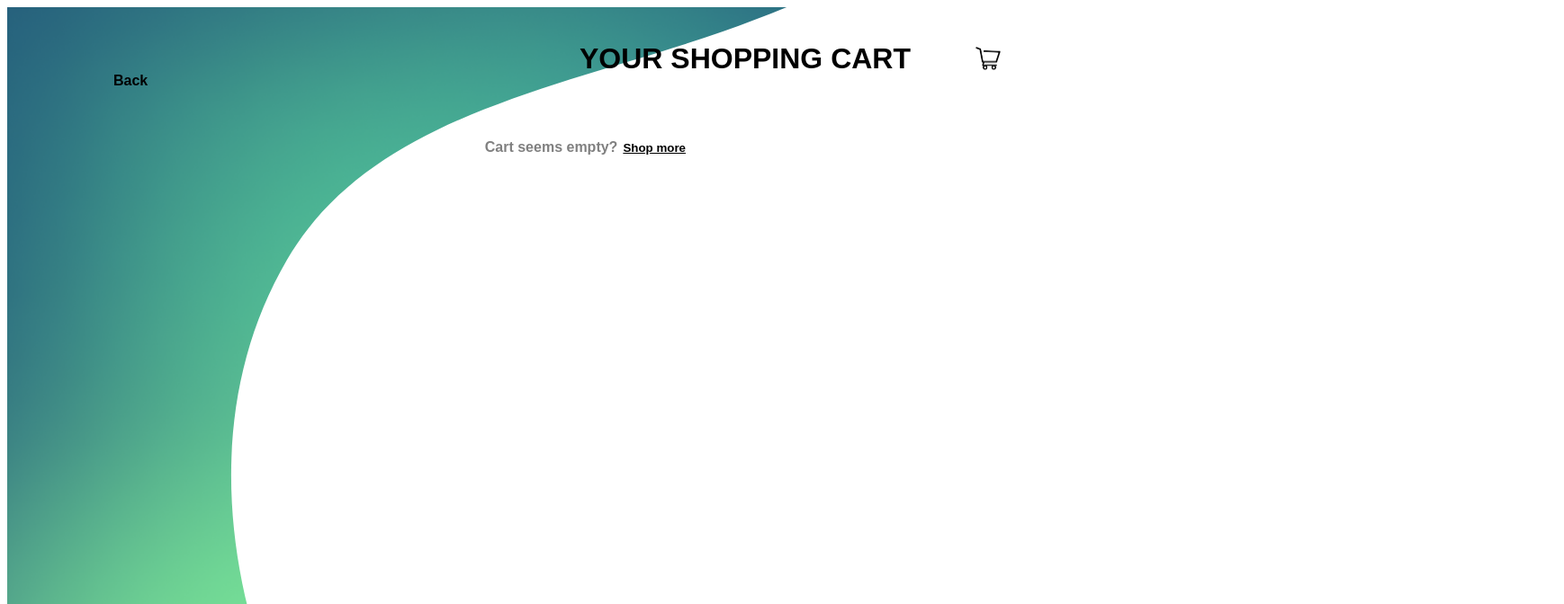
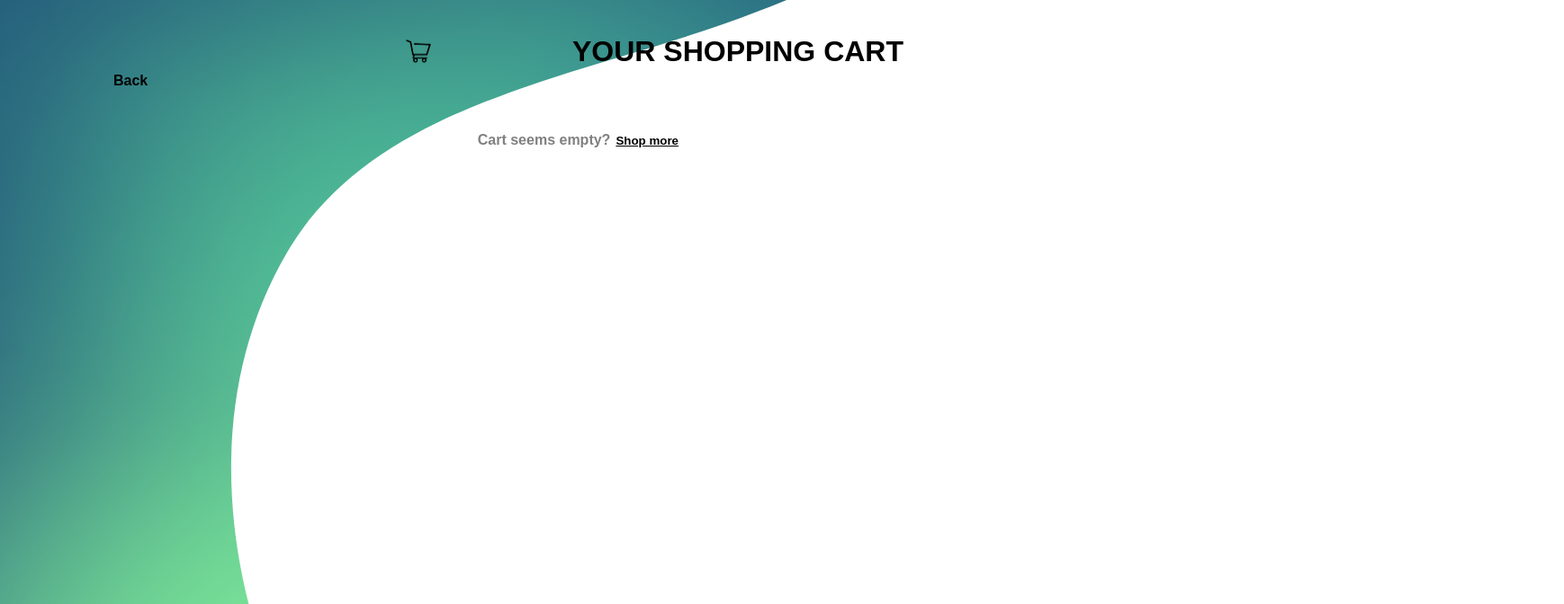
Before and after one commit to advanced-computer-lab-2023/Agile-Star-Squad-Pharmacy, a React (Create React App) app in the folder frontend/: page /patient/pages/Cart in a window 1280 px wide. Shown: the top 672 px of the page at 90% size, 1738 px wide, since content can reach past the window. Built offline with nearby package versions, Linux system fonts and the light colour scheme.

Commit message:
fix: some overflows

```diff
--- /dev/null
+++ b/frontend/src/App.css
@@ -0,0 +1,3 @@
+body {
+    margin: 0;
+}
--- a/frontend/src/App.js
+++ b/frontend/src/App.js
@@ -10,6 +10,7 @@ import AdminHome from './admin/Home/AdminHome';
 import ManageUsersPage from './admin/ManageUsers/ManageUsersPage';
 import CartPage from './patient/pages/cart/CartPage';
 import { CartContextProvider } from './patient/pages/cart/Cart';
+import "./App.css";
 
 function App() {
   return (
--- a/frontend/src/patient/pages/cart/CartPage.js
+++ b/frontend/src/patient/pages/cart/CartPage.js
@@ -25,13 +25,13 @@ const CartPage = (props) => {
 
   return (
     <div className={classes.cartpage}>
-      <svg className={classes.backgroundsvg} xmlns="http://www.w3.org/2000/svg" width="1046" height="1024" viewBox="0 0 1046 1024" fill="none">
-<path fill-rule="evenodd" clip-rule="evenodd" d="M547.307 26.9986C368.24 89.514 156.939 120.347 62.9562 280.934C-34.6225 447.664 -8.0537 659.342 79.784 825.846C158.797 975.621 334.11 1032.03 494.246 1098.48C649.537 1162.91 805.342 1230.36 973.602 1196.71C1172.6 1156.91 1410.6 1086.96 1479.12 901.499C1546.49 719.157 1344.65 567.738 1271.02 391.707C1203.62 230.596 1231.4 8.85592 1072.15 -71.3951C910.76 -152.727 722.227 -34.0694 547.307 26.9986Z" fill="white"/>
+      <svg className={classes.backgroundsvg} xmlns="http://www.w3.org/2000/svg" width="1046" height="100%" fill="none">
+        <path fill-rule="evenodd" clip-rule="evenodd" d="M547.307 26.9986C368.24 89.514 156.939 120.347 62.9562 280.934C-34.6225 447.664 -8.0537 659.342 79.784 825.846C158.797 975.621 334.11 1032.03 494.246 1098.48C649.537 1162.91 805.342 1230.36 973.602 1196.71C1172.6 1156.91 1410.6 1086.96 1479.12 901.499C1546.49 719.157 1344.65 567.738 1271.02 391.707C1203.62 230.596 1231.4 8.85592 1072.15 -71.3951C910.76 -152.727 722.227 -34.0694 547.307 26.9986Z" fill="white" />
       </svg>
       <br></br>
       <button className={classes.back} /* onClick={() => Handle order click }*/> Back</button>
       <h1>YOUR SHOPPING CART</h1>
-       <div className={classes.icon}>
+      <div className={classes.icon} style={{width:"30px"}}>
         <img
           src={icon}
           style={{ width: '30px', height: 'auto' }}
--- a/frontend/src/patient/pages/cart/CartPage.module.css
+++ b/frontend/src/patient/pages/cart/CartPage.module.css
@@ -10,7 +10,7 @@
   .backgroundsvg{
     position:absolute;
     left:20%;
-    overflow: hidden;
+    overflow-x: hidden;
   }
   .cartItem{
     height: 490px;
@@ -66,7 +66,7 @@
     text-align: center;
     position: relative;
     left: 180px;
-    font-family: 'poppins', sans-serif;
+    font-family: 'Poppins', sans-serif;
 
   }
  .icon{
```
Lines whose indentation alone changed are shown as unchanged.
